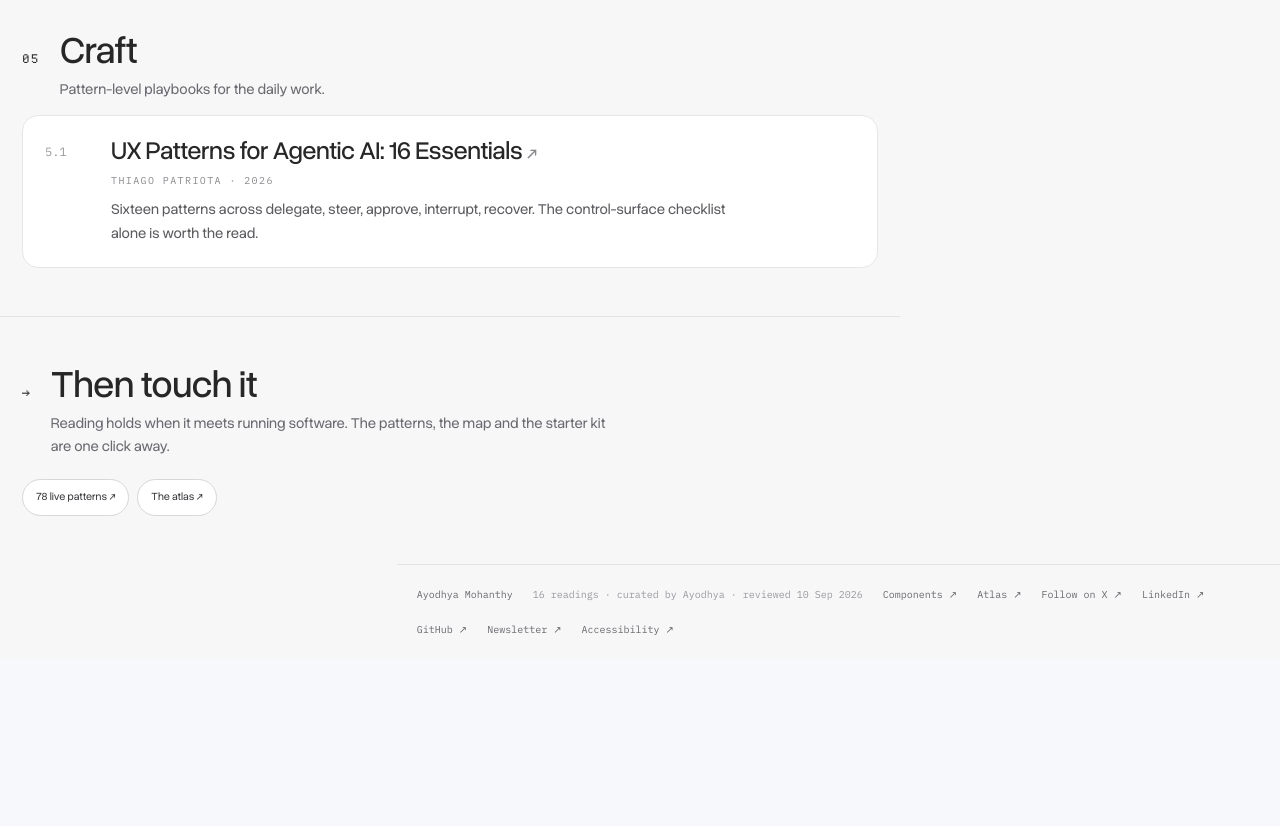
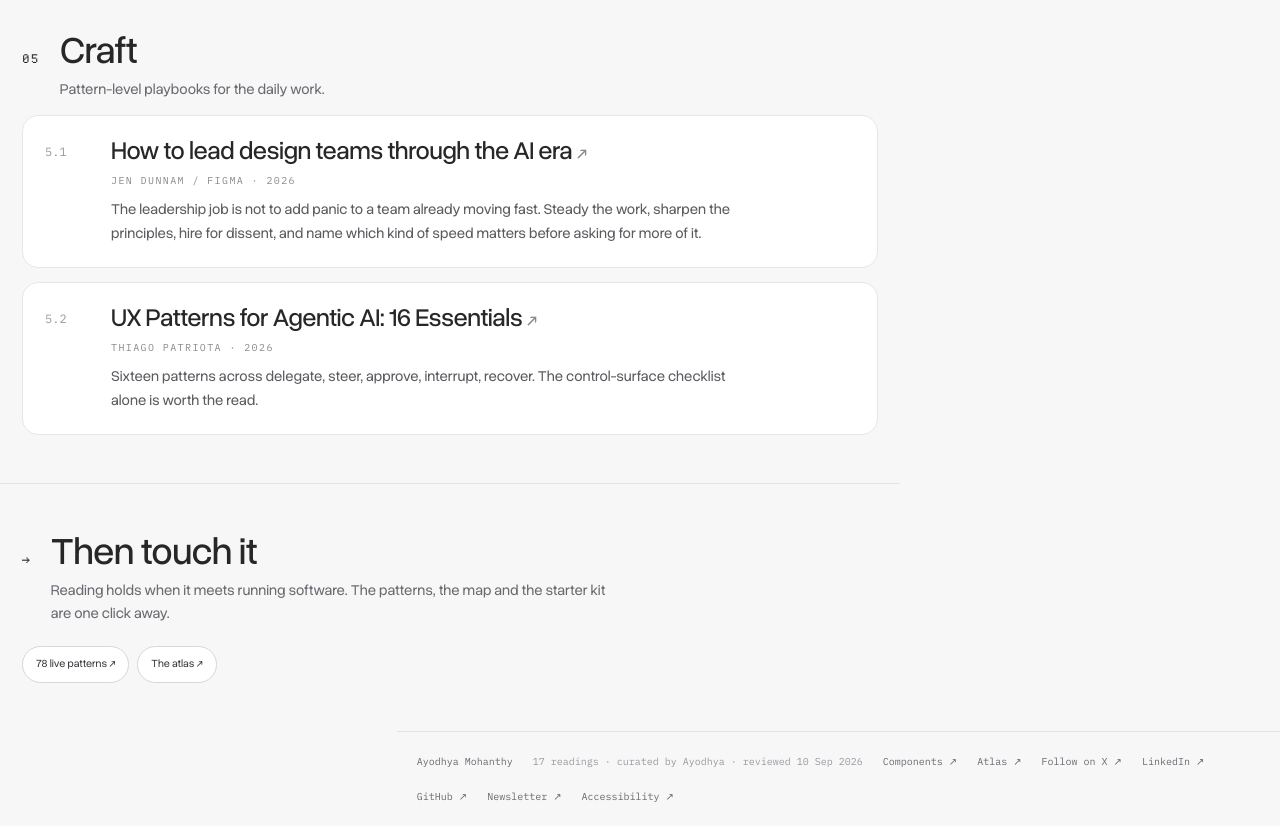
Before and after one commit to ayodhyamohanthy/ai-portfolio, a Next.js app: page /sources in a window 1280 px wide. Shown: the part 3800-4626 px from the top of the page. Before the commit the page ends 4459 px from the top, so only its background shows below. Built offline with nearby package versions, Linux system fonts and the light colour scheme; what @astryxdesign/core would draw is missing.

Commit message:
Add Jen Dunnam design leadership source

```diff
--- a/app/sourcesData.ts
+++ b/app/sourcesData.ts
@@ -20,4 +20,5 @@ export const sourceTracks:SourceTrack[]=[
 {title:'How we built Linear Agent',author:'Matthijs Wolting · Linear',year:'2026',url:'https://linear.app/now/how-we-built-linear-agent',note:'Linear designed boundaries instead of paths: system prompt, tool design, run scope and the harness underneath are where the behaviour is shaped. Script it too tightly and you dilute the flexibility that makes an agent useful - the agent-design trade in one line.'},
 {title:'Fin over email: How we built a multichannel AI agent',author:'Intercom Product & Design',year:'2026',url:'https://www.intercom.com/blog/fin-over-email-how-we-built/',note:'Intercom rebuilt Fin for email from first principles instead of porting the chat surface: an Intermission problem doc, an alpha with no bells, then iteration. The channel changes the contract - a case study in not copying your own pattern blindly.'},{title:'Building a Robust Harness for an Agent in Production',author:'Kamie Shami-Schnitzer · monday.com',year:'2026',url:'https://engineering.monday.com/building-a-robust-harness-for-agent-in-production-feed-agent-case-study/',note:'The bowling-bumper model of agent design: walk the flow, ask what can go wrong at each phase, build the guard there. The alias trick is the gem - swap raw IDs for aliases and every hallucinated citation becomes detectable instead of silent.'}]},
 {id:'craft',label:'Craft',lede:'Pattern-level playbooks for the daily work.',items:[
+{title:'How to lead design teams through the AI era',author:'Jen Dunnam / Figma',year:'2026',url:'https://www.figma.com/blog/jen-dunnam-lead-design-teams/',note:'The leadership job is not to add panic to a team already moving fast. Steady the work, sharpen the principles, hire for dissent, and name which kind of speed matters before asking for more of it.'},
 {title:'UX Patterns for Agentic AI: 16 Essentials',author:'Thiago Patriota',year:'2026',url:'https://library.thiagopatriota.com/blog/ux-patterns-for-agentic-ai-guide',note:'Sixteen patterns across delegate, steer, approve, interrupt, recover. The control-surface checklist alone is worth the read.'}]}];
```
